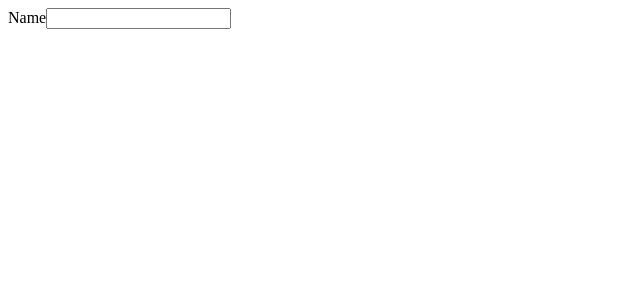
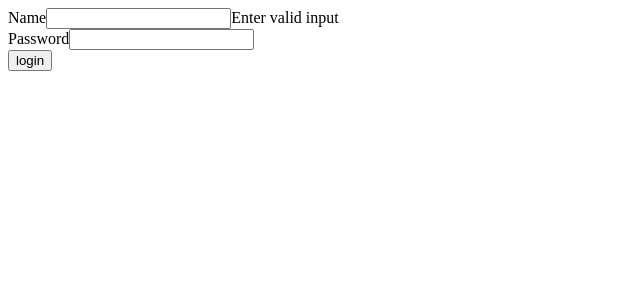
Before and after one commit to Vedanti-16/workspacefinal, an Angular app in the folder angularapp/: page / in a window 1280 px wide. Shown: the top 300 px of the page, without its empty margins (0-640 px from the left). Built offline with nearby package versions, Linux system fonts and the light colour scheme.

Commit message:
Backup Commit

```diff
--- a/angularapp/src/app/app.component.html
+++ b/angularapp/src/app/app.component.html
@@ -1,4 +1,9 @@
-<form>
+<form [formGroup] = "loginform" (ngSubmit)="loginuser()">
   <label>Name</label>
-  <input name=""namet ype="text" />
+  <input name="name" type="text" formControlName="user"/>
+  <span *ngIf="user && user.invalid">Enter valid input</span>
+  <br>
+  <label>Password</label>
+  <input name="password" type="text" formControlName="password"/><br>
+  <button>login</button>
 </form>
--- a/angularapp/src/app/app.component.ts
+++ b/angularapp/src/app/app.component.ts
@@ -1,5 +1,5 @@
 import { Component } from '@angular/core';
-import { FormControl, FormGroup } from '@angular/forms';
+import { FormControl, FormGroup, Validators } from '@angular/forms';
 
 @Component({
   selector: 'app-root',
@@ -8,4 +8,16 @@ import { FormControl, FormGroup } from '@angular/forms';
 })
 export class AppComponent {
   title = 'angularapp';
+  loginform = new FormGroup({
+    user:new FormControl('',[Validators.required]),
+    password:new FormControl('',[Validators.required])
+  })
+
+  loginuser(){
+    console.log(this.loginform.value);
+  }
+
+  get user(){
+    return this.loginform.get('user');
+  }
 }
```
